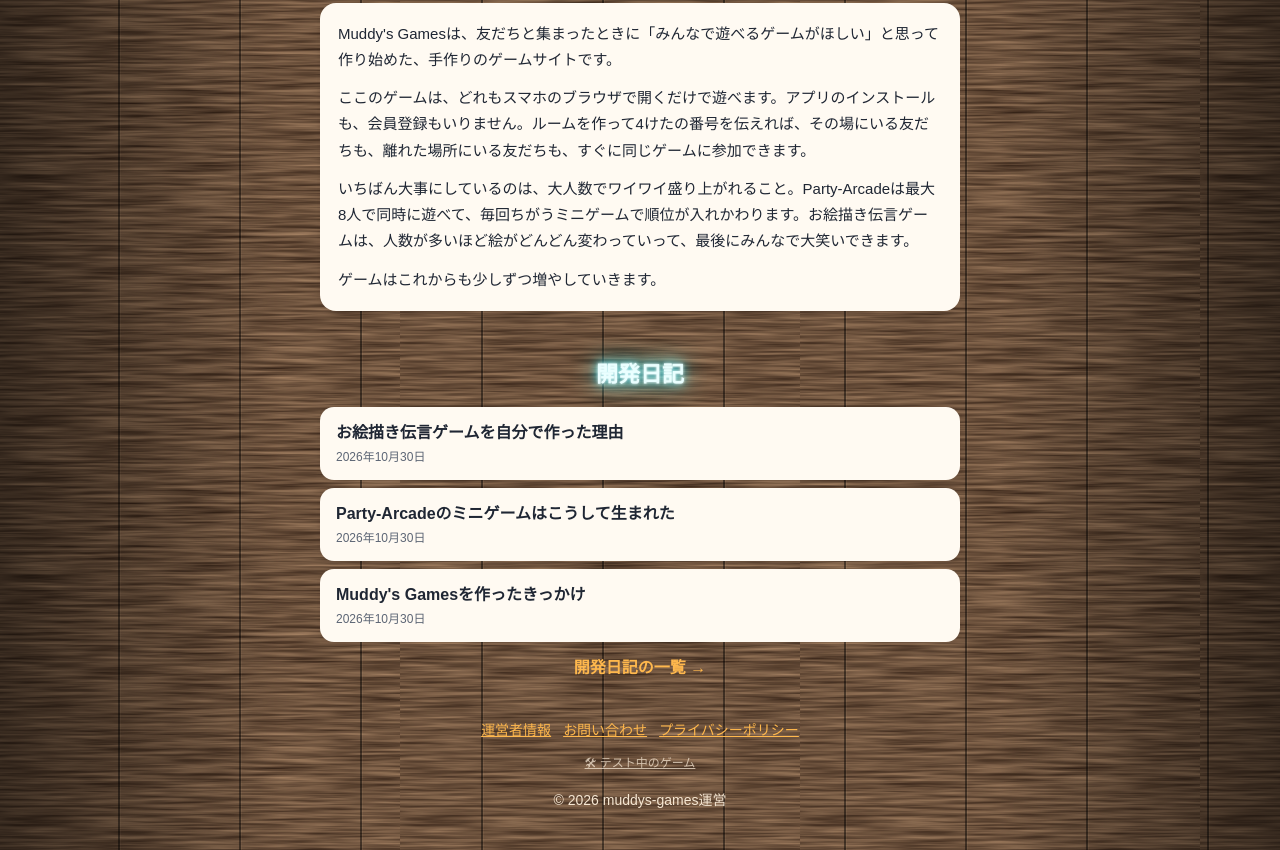
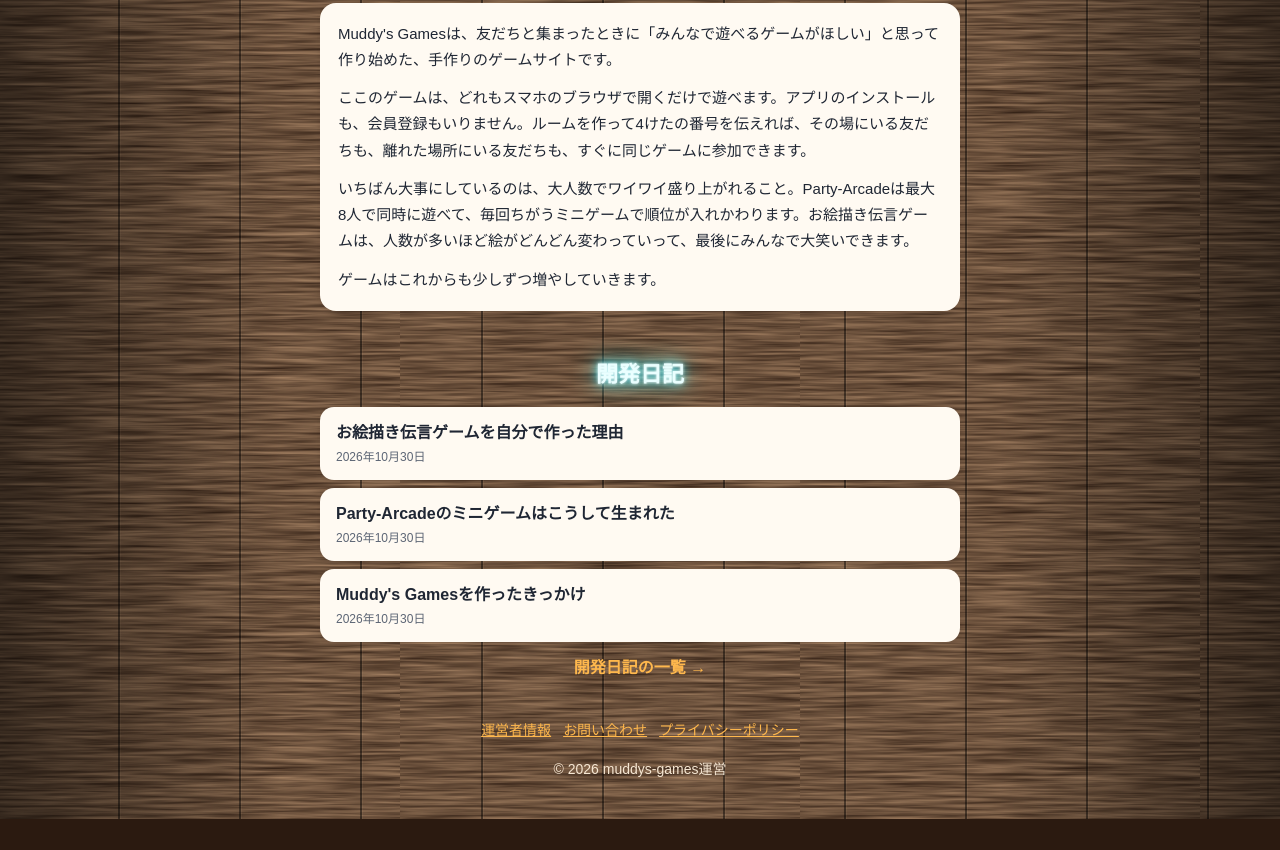
Before and after one commit to amataro3-dot/amataro3-dot.github.io, a plain HTML site: page index.html in a window 1280 px wide. Shown: the part 2139-2989 px from the top of the page. After the commit the page ends 2958 px from the top, so only its background shows below. Drawn offline with Linux system fonts and the light colour scheme.

Commit message:
AdSense 再申請のため、トップのテスト中のゲームのリンクを一時的に消す
Co-Authored-By: Claude Opus 5.5 <noreply@anthropic.com>
Claude-Session: https://claude.ai/code/session_01K2mQznUceLGR1eJhBt8DRs

```diff
--- a/index.html
+++ b/index.html
@@ -182,8 +182,8 @@ footer .lab a{color:var(--light);opacity:.75}
 
 <footer>
 <a href="/about.html">運営者情報</a><a href="/contact.html">お問い合わせ</a><a href="/privacy.html">プライバシーポリシー</a>
-<!-- テスト中のゲーム(AdSense の審査のときは、この下の1行を消す) -->
-<p class="lab"><a href="/lab/">🛠 テスト中のゲーム</a></p>
+<!-- テスト中のゲーム: AdSense の審査中なので消している(2026-11-15)。審査が終わったら、この下に戻す:
+<p class="lab"><a href="/lab/">🛠 テスト中のゲーム</a></p> -->
 <p>© 2026 muddys-games運営</p>
 </footer>
 </div></body></html>
```
